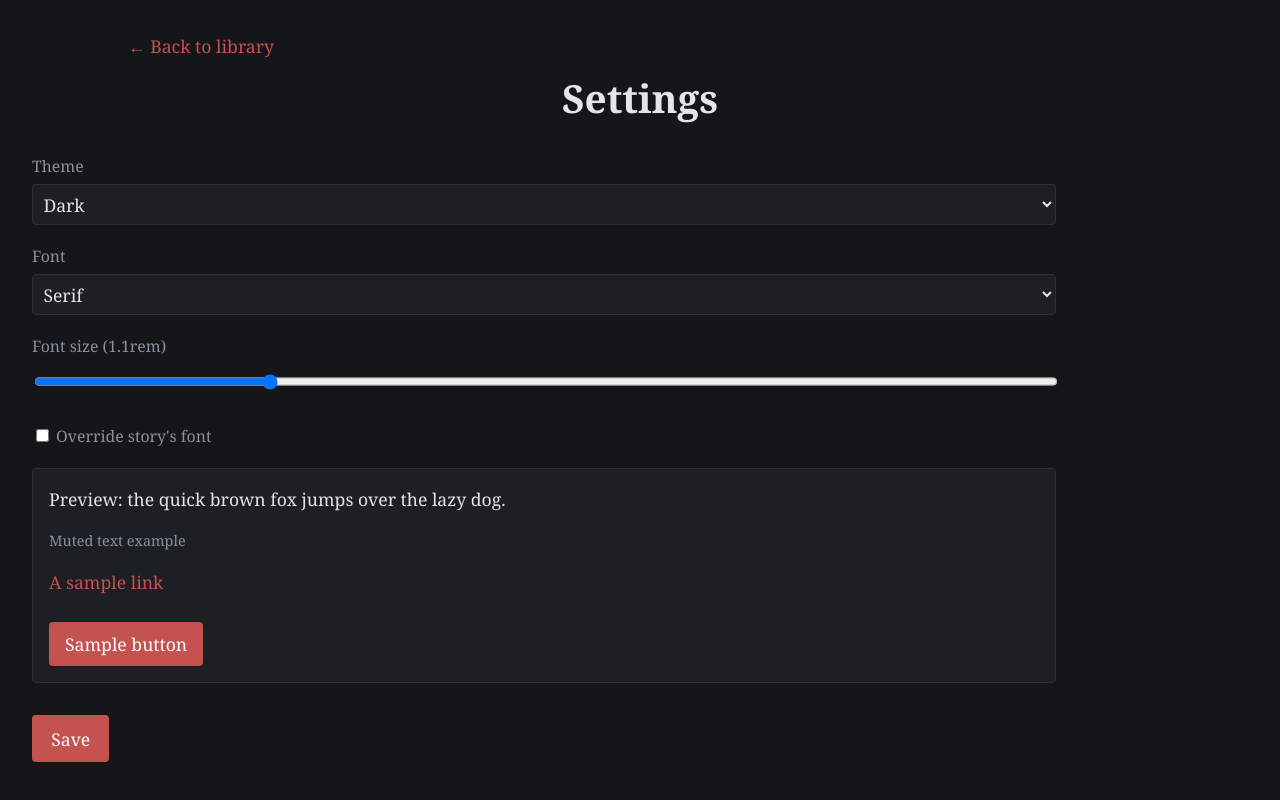
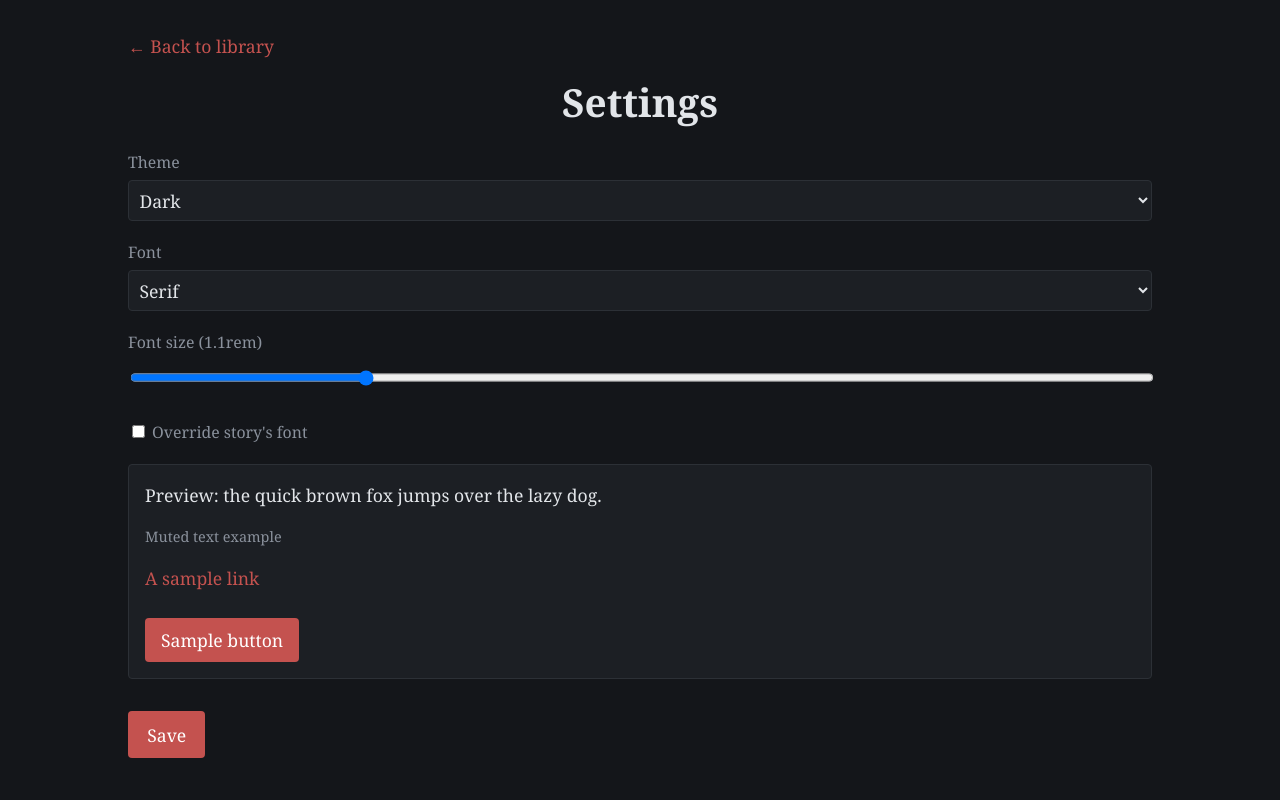
Before and after one commit to Minighost/shelf-mg, a Flask app: page /settings in a window 1280 px wide. Run offline with Flask 3, Linux system fonts and the light colour scheme; data that the repository does not hold is empty; parts of the project's set-up code (start-up, migrations or seed data) failed here and were passed over.

Commit message:
adjust header spacing and reader frame padding

```diff
--- a/static/style.css
+++ b/static/style.css
@@ -125,14 +125,13 @@ button::-moz-focus-inner {
 
 .header-title {
     text-align: center;
-    margin-top: 0.5rem;
+    margin: 0.75rem 0;
 }
 
 /* --- library list --- */
 
 .library-title {
     font-size: 1.8em;
-    margin-bottom: 1.5rem;
 }
 
 .search-form {
@@ -140,7 +139,7 @@ button::-moz-focus-inner {
     gap: 0.5rem;
     align-items: center;
     max-width: var(--content-max-width);
-    margin: 1rem auto;
+    margin: 0 auto 1rem auto;
 }
 
 .search-form input[type="text"] {
@@ -239,7 +238,7 @@ button::-moz-focus-inner {
 .chapter-select {
     width: 100%;
     padding: 0.5rem;
-    margin: 0.5rem 0;
+    margin: 0 0 0.5rem 0;
     background: var(--surface-color);
     color: var(--text-color);
     border: 1px solid var(--border-color);
@@ -266,6 +265,7 @@ button::-moz-focus-inner {
 
 .settings-form {
     max-width: var(--content-max-width);
+    margin: 0 auto;
 }
 
 .settings-field {
--- a/templates/chapter_frame.html
+++ b/templates/chapter_frame.html
@@ -15,6 +15,9 @@
         <meta charset="utf-8">
         <title>{{ chapter_title }}</title>
         <link rel="stylesheet" href="{{ url_for('static', filename='style.css') }}">
+        <style>
+            body { padding: 0; }
+        </style>
         <style>{{ css | safe }}</style>
         {% if settings.override_epub_font %}
             <style>
```
